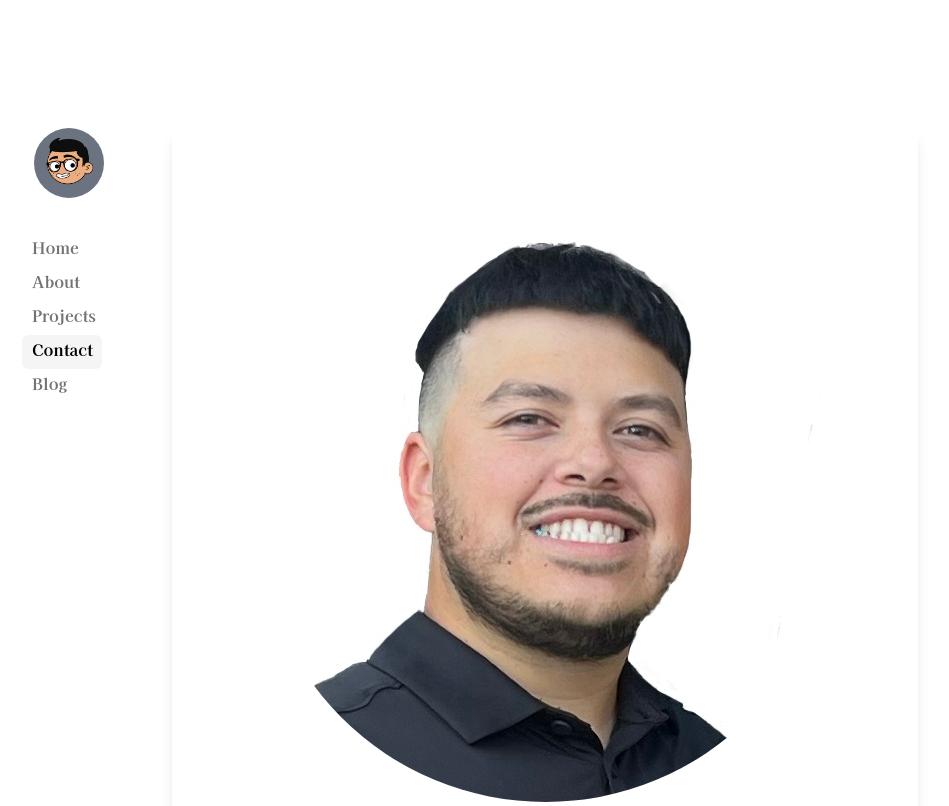
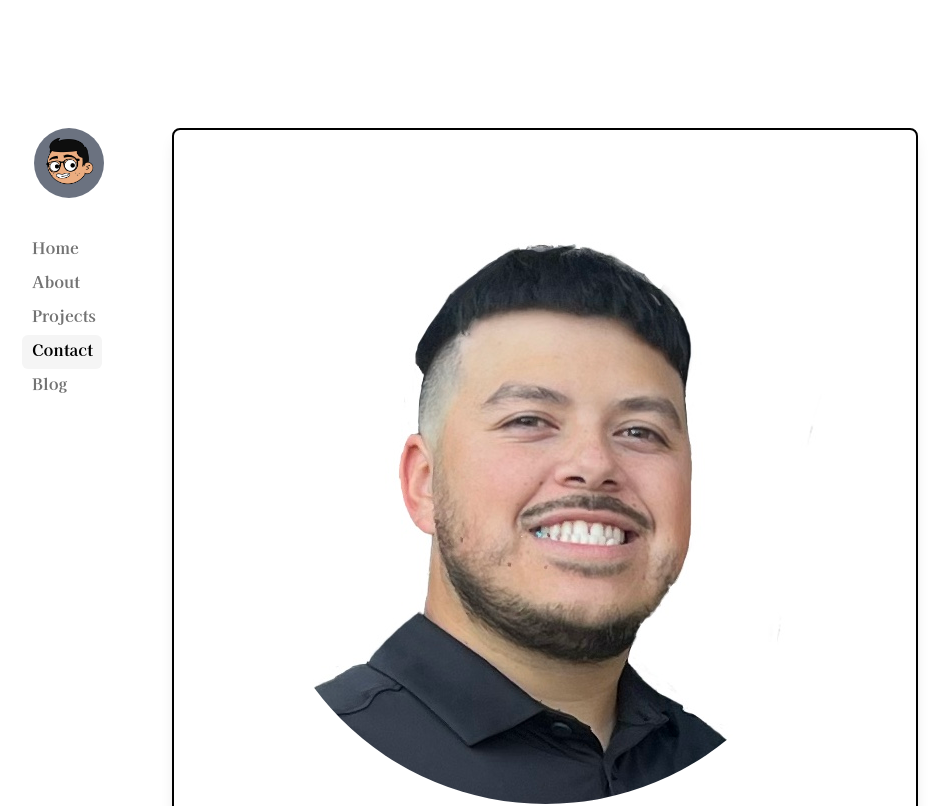
Before and after one commit to adamgonzo/portfolio, a Next.js app: page /contact in a window 1280 px wide. Shown: the top 806 px of the page, without its empty margins (170-1119 px from the left). Built offline with nearby package versions, Linux system fonts and the light colour scheme.

Commit message:
added shadow

```diff
--- a/app/contact/page.tsx
+++ b/app/contact/page.tsx
@@ -18,7 +18,7 @@ export const metadata = {
 
 export default function ContactPage() {
   return (
-    <section className="bg-white dark:bg-gray-900 dark:border-white border-black rounded-lg shadow-lg p-6 space-y-6">
+    <section className="bg-white dark:bg-gray-900 dark:border-white border-2 border-black rounded-lg shadow-lg p-6 space-y-6 dark:shadow-white">
       <div className="flex justify-center">
         <Image
           src={light_contact}
```
